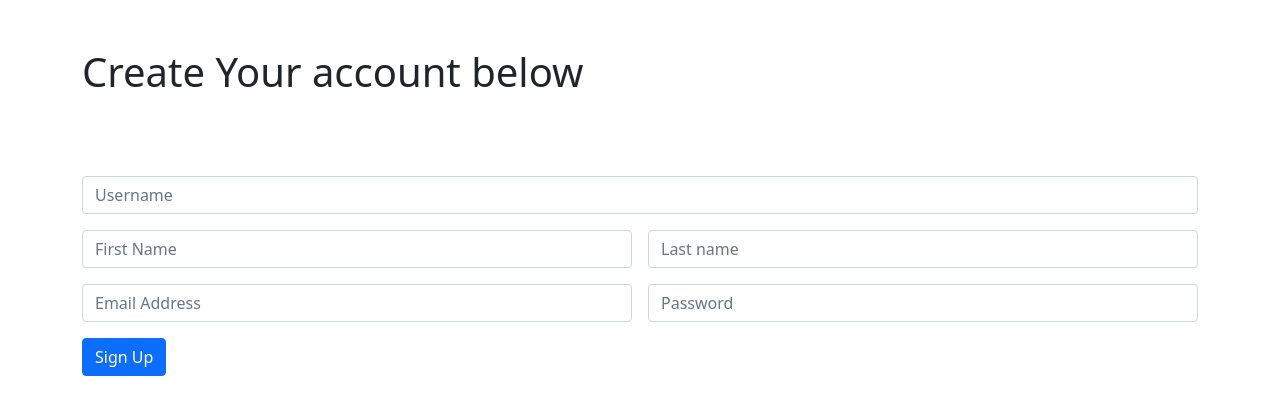
After one commit to PomonaBusiness4800/Grocery-Delivery-Service, a Django app: template app/grocery_delivery/hello/templates/hello/login.html in a window 1280 px wide. The commit adds this page. Shown: the top 415 px of the page. Run offline with Django 3.2, Linux system fonts and the light colour scheme; the template is opened without the code that fills it, so the values that code supplies are empty.

Commit message:
loginpage

```diff
--- a/app/grocery_delivery/hello/models.py
+++ b/app/grocery_delivery/hello/models.py
@@ -226,7 +226,6 @@ class User(models.Model):
         return self.firstname + ' ' + self.lastname + ' id: ' + str(self.userid)
 
     class Meta:
-        managed = False
         db_table = 'user'
 
 
--- /dev/null
+++ b/app/grocery_delivery/hello/templates/hello/login.html
@@ -0,0 +1,28 @@
+{% extends 'hello/base.html' %}
+
+{% block content %}
+    <h1>Create Your account below</h1>
+    <br/><br/><br/>
+    <form class="row g-3" method="POST" action="{% url 'login' %}">
+        {% csrf_token %}
+        <div class="col-12">
+            <input type="text" class="form-control"  placeholder="Username" name="username">
+        </div>
+        <div class="col-md-6">
+            <input type="text" class="form-control" placeholder="First Name" name="firstname">
+        </div>
+        <div class="col-md-6">
+            <input type="text" class="form-control" placeholder="Last name" name="lastname">
+        </div>
+        <div class="col-md-6">
+            <input type="email" class="form-control" id="inputEmail4" placeholder="Email Address" name="emailaddress">
+        </div>
+        <div class="col-md-6">
+            <input type="password" class="form-control" id="inputPassword4" placeholder="Password" name="password">
+        </div>
+        <div class="col-12">
+            <button type="submit" class="btn btn-primary">Sign Up</button>
+        </div>
+    </form>
+
+{% endblock %}
--- a/app/grocery_delivery/hello/urls.py
+++ b/app/grocery_delivery/hello/urls.py
@@ -3,5 +3,6 @@ from .import views
 urlpatterns = [
     path('', views.index, name="index"),
     path('storeview', views.storeview, name="storeview"),
+    path('login', views.login, name="login"),
 
 ]
```
Also changed, not shown: app/grocery_delivery/hello/forms.py (added, +7 -0 lines), app/grocery_delivery/hello/templates/hello/index.html (+11 -0 lines), app/grocery_delivery/hello/templates/hello/storelist.html (added, +7 -0 lines), app/grocery_delivery/hello/views.py (+9 -0 lines).
